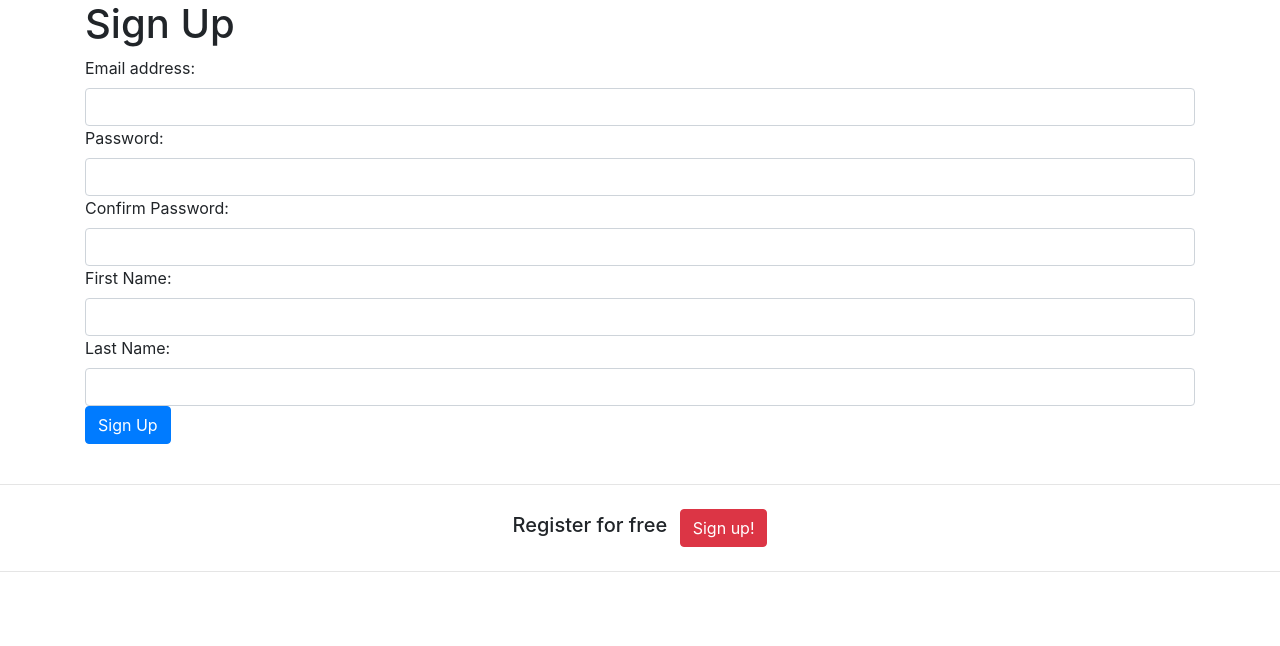
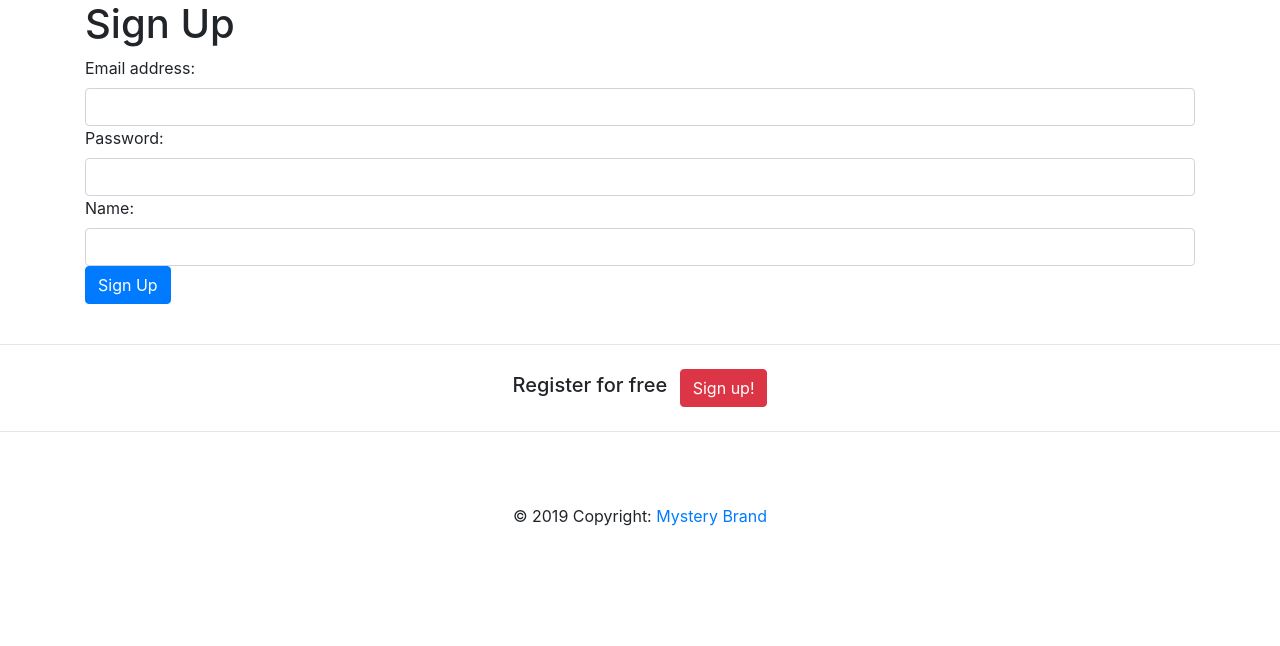
Before and after one commit to sottoc/pythonTestApp, a Django app: page /auth/signup/ in a window 1280 px wide. Shown: the part 288-934 px from the top of the page. After the commit the page ends 814 px from the top, so only its background shows below. Run offline with Django 3.2, Linux system fonts and the light colour scheme; some libraries are stand-ins or nearby versions.

Commit message:
uploading

```diff
--- a/auths/views.py
+++ b/auths/views.py
@@ -1,6 +1,6 @@
 from django.shortcuts import render, redirect
 from django.contrib.auth import authenticate, login, logout
-
+from .models import User
 # Create your views here.
 
 def login_view(request):
@@ -21,7 +21,17 @@
     if request.method == "POST":
         email = request.POST['email']
         password = request.POST['password']
-        cpassword = request.POST['cpassword']
+        firstname = request.POST['firstname']
+        lastname = ""
+        users = User.objects.filter(email__iexact=email).first()
+        if users:
+            return render(request, "auths/signup.html", {'error' : "Email is already existed!"})
+        user = User()
+        user.email = email
+        user.set_password(password)
+        user.first_name = firstname
+        user.last_name = lastname
+        user.save()
         print(email)
     return render(request, "auths/signup.html")
 
--- a/templates/auths/signup.html
+++ b/templates/auths/signup.html
@@ -8,12 +8,8 @@
         <input type="email" class="form-control" name="email">
       <label>Password:</label>
       <input type="password" class="form-control" name="password">
-            <label>Confirm Password:</label>
-      <input type="password" class="form-control" name="confirm-password">
-            <label>First Name:</label>
+        <label>Name:</label>
       <input type="text" class="form-control" name="firstname">
-            <label>Last Name:</label>
-      <input type="text" class="form-control" name="lastname">
       <button type="submit" class="btn btn-primary">Sign Up</button>
     </form>
 </div>
```
